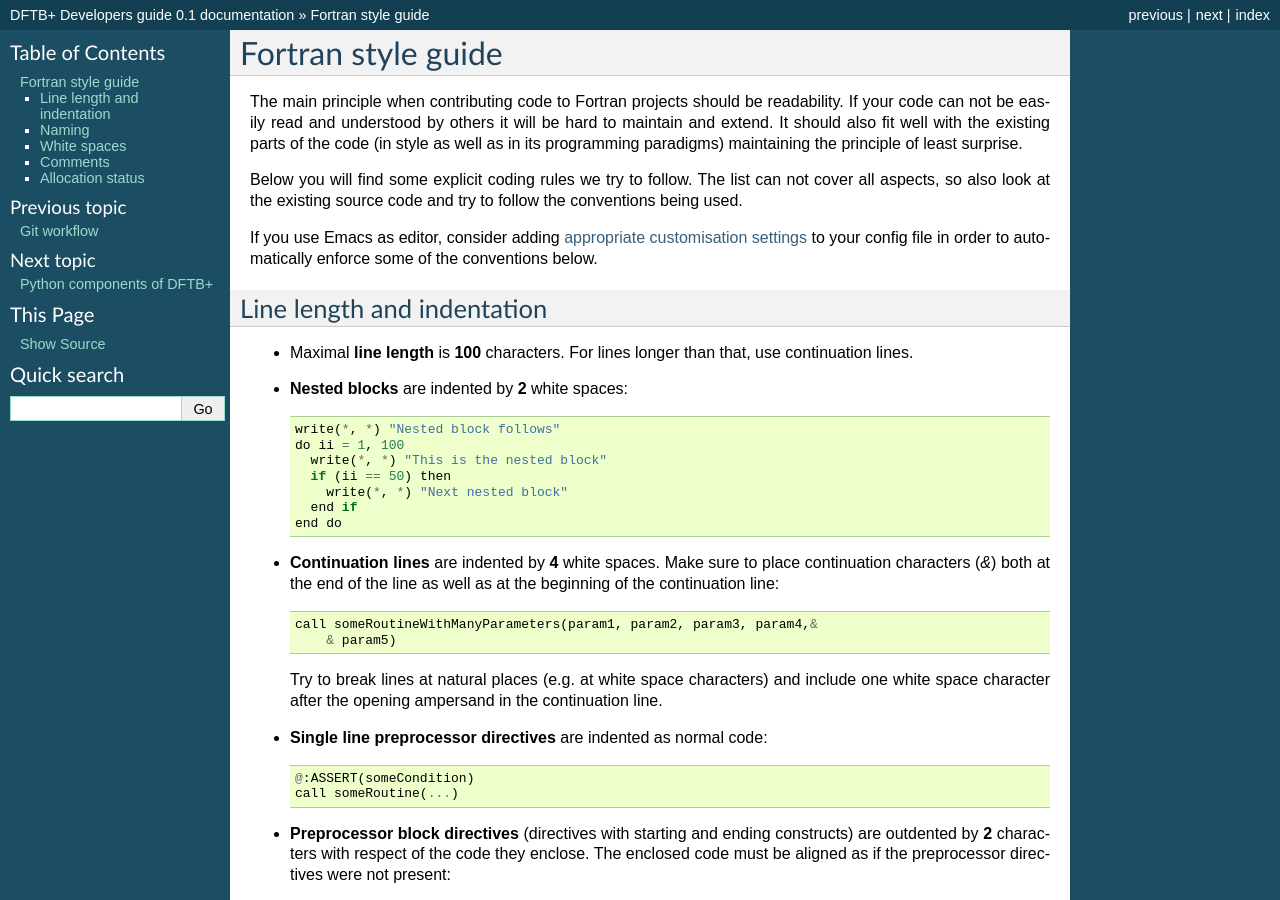
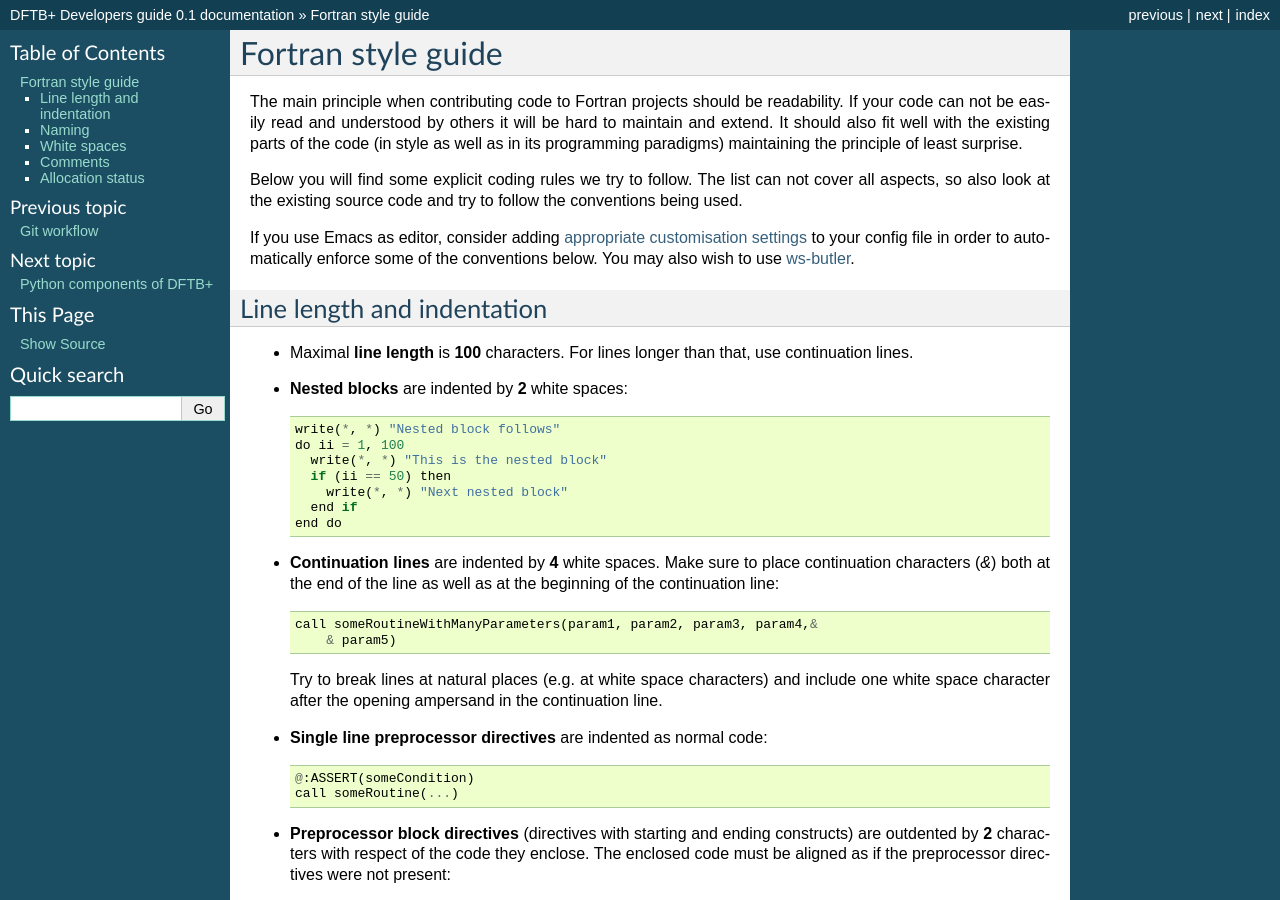
Before and after one commit to dftbplus/develguide, a Sphinx documentation site: the page built from docs/fortranstyle.rst, in a window 1280 px wide and 900 px high. Built offline with Sphinx 7.4.7, drawn with Linux system fonts in a browser that asks for light colours.

Commit message:
Added mention of ws-butler
This cleans up whitespace sensibly in emacs.

```diff
--- a/docs/fortranstyle.rst
+++ b/docs/fortranstyle.rst
@@ -15,6 +15,7 @@ follow the conventions being used.
 If you use Emacs as editor, consider adding `appropriate customisation settings
 <https://gist.github.com/aradi/68a4ff8430a735de13f13393213f0ea8>`_ to your
 config file in order to automatically enforce some of the conventions below.
+You may also wish to use `ws-butler <https://github.com/lewang/ws-butler>`_.
 
 
 Line length and indentation
```
